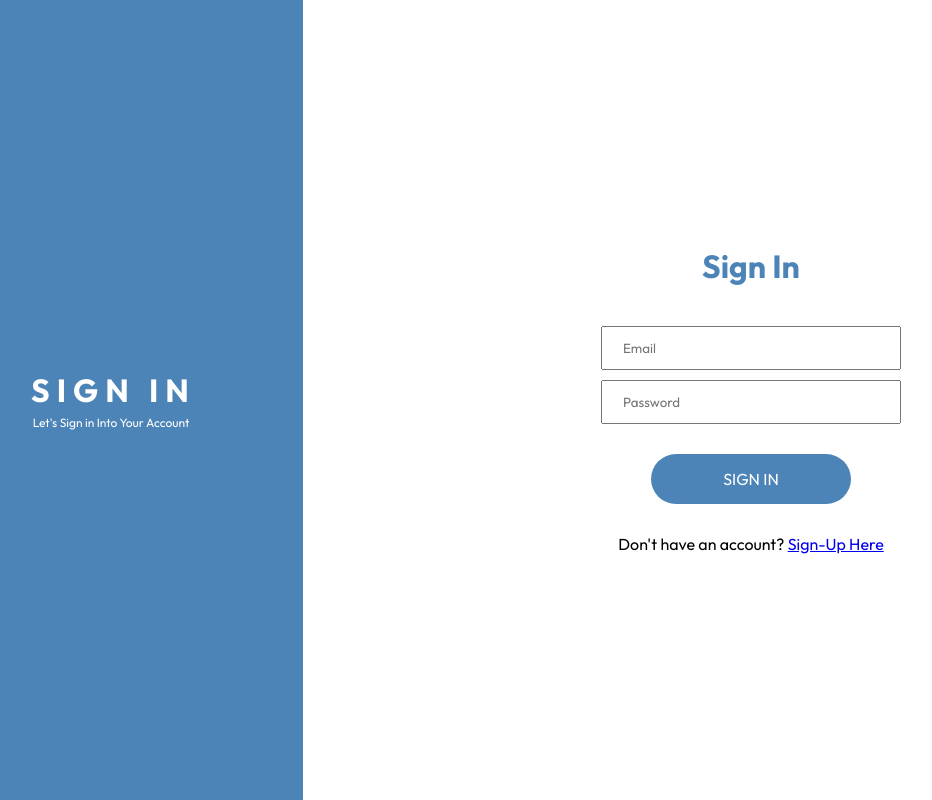
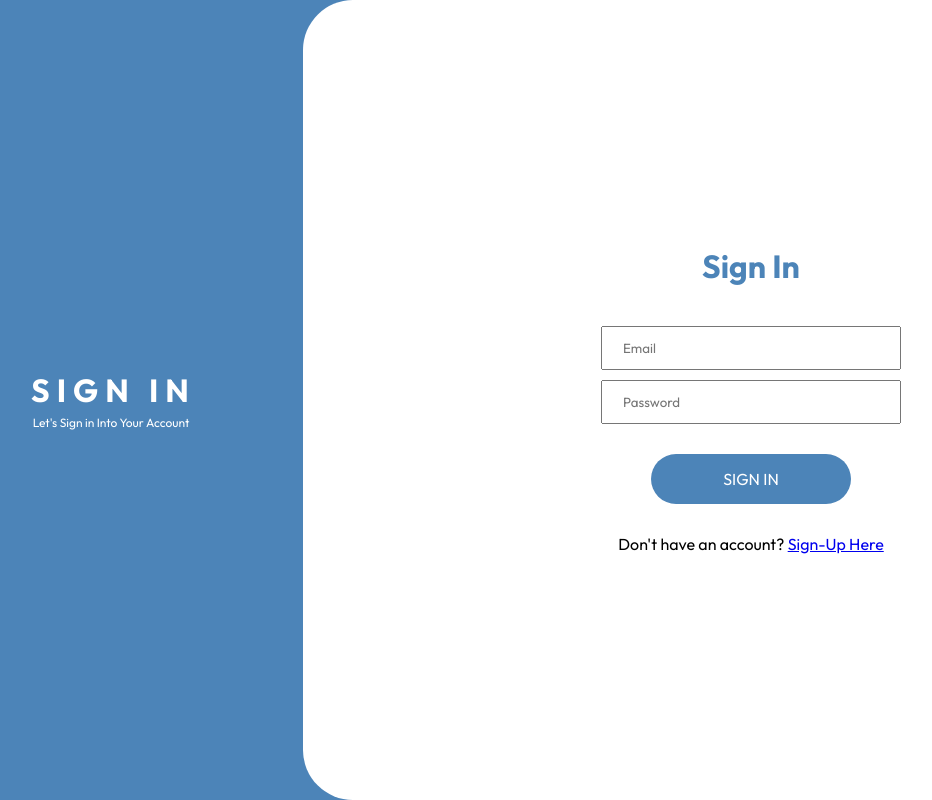
Before and after one commit to YarooqH/ExpenseTracker, a website built with Vite: page index.html in a window 1280 px wide. Shown: the whole page, without its empty margins (81-1013 px from the left). Built offline with nearby package versions, Linux system fonts and the light colour scheme; some packages are replaced by stand-ins of ours.

Commit message:
border radius added

```diff
--- a/src/styles/style.css
+++ b/src/styles/style.css
@@ -3,6 +3,10 @@
   margin: 0;
   box-sizing: border-box;
   font-family: 'Outfit', sans-serif;
+}
+
+body {
+  background-color: #4C84B8;
 }
 
 .container {
@@ -41,6 +45,8 @@
   flex-direction: column;
   justify-content: center;
   align-items: center;
+  /* border: 10px solid black; */
+  border-radius: 50px 0 0 50px;
   height: 100%;
   width: 70%;
 }
```
